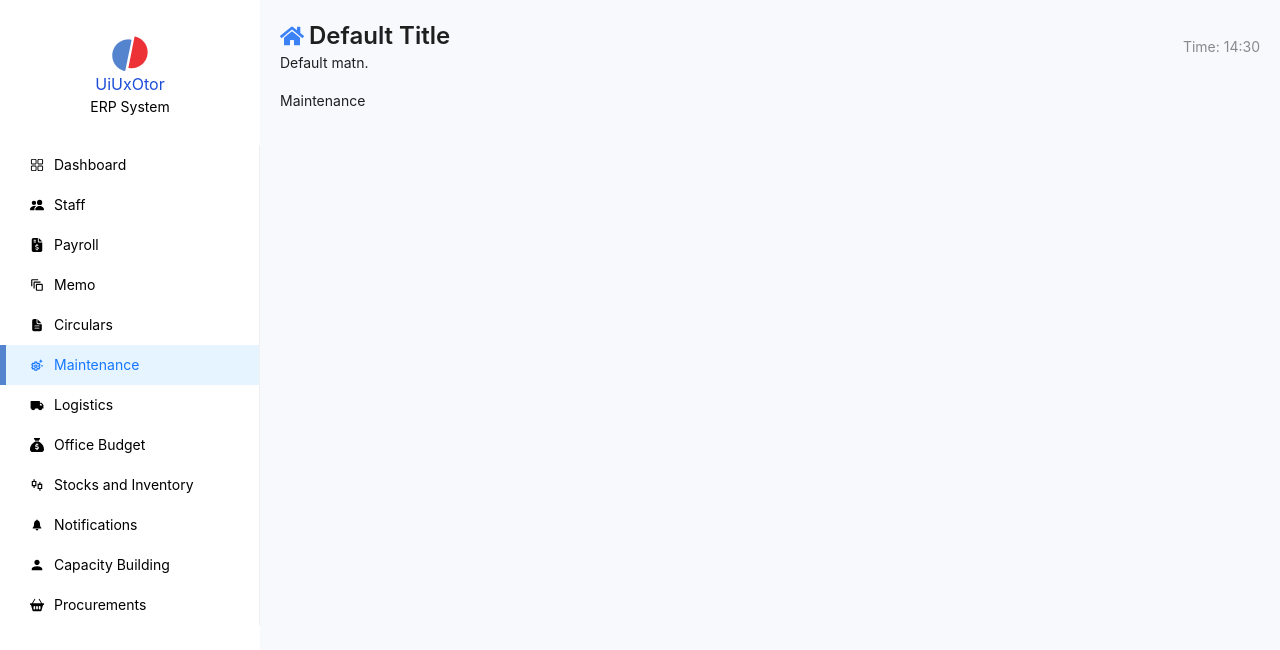
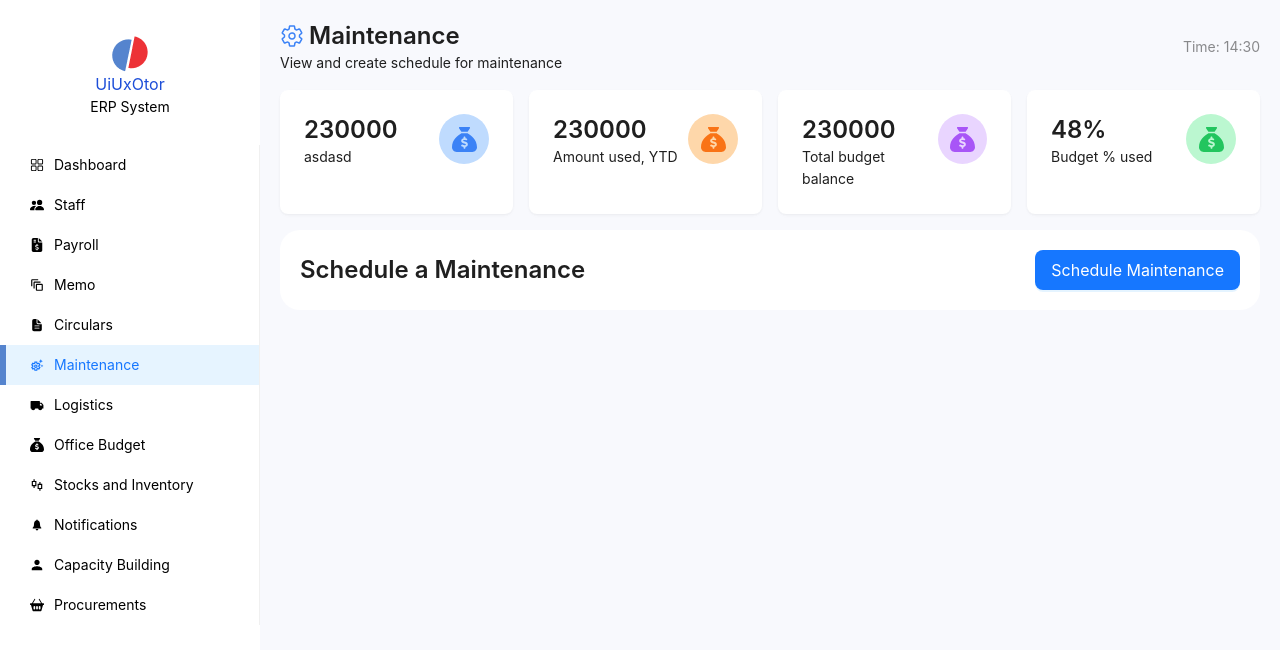
Before and after one commit to hakimov0545/ERP, a React (Vite) app: page /admin/maintenance in a window 1280 px wide. Shown: the top 650 px of the page. Built offline with nearby package versions, Linux system fonts and the light colour scheme; no server answers.

Commit message:
yangi komponentlar qoshildi va kod yaxshilandi

```diff
--- /dev/null
+++ b/src/Interface/Interface.tsx
@@ -0,0 +1,5 @@
+export interface ICardData {
+    price: string | number;
+    desc: string;
+    iconColor: string;
+  }
--- /dev/null
+++ b/src/components/ActionBar.tsx
@@ -0,0 +1,28 @@
+import { Button, Flex } from "antd"
+import { Title } from "./Title"
+
+function ActionBar({title,buttonFunction,buttonTitle}:{title:string,buttonFunction:()=>void,buttonTitle:string}) {
+  return (
+    <Flex
+    justify="space-between"
+    align="center"
+    style={{
+      marginBottom: "16px",
+      backgroundColor: "white",
+      padding: "20px",
+      borderRadius: "20px",
+    }}
+  >
+    <Title level={3}>{title}</Title>
+    <Button
+      size="large"
+      onClick={buttonFunction}
+      type="primary"
+    >
+    {buttonTitle}
+    </Button>
+  </Flex>
+  )
+}
+
+export default ActionBar
--- /dev/null
+++ b/src/components/Card.tsx
@@ -0,0 +1,31 @@
+import { Avatar, Flex, Typography,Card as AntdCard } from "antd"
+import { Title } from "./Title"
+function Card({item,index,icon}:{item:any,index:number,icon:React.ReactNode}) {
+  return (
+          <AntdCard key={index} bordered={false}>
+              <Flex justify="space-between">
+                <div>
+                  <Title level={3}>{item.price.toLocaleString("en-US")}</Title>
+                  <Typography.Text>{item.desc}</Typography.Text>
+                </div>
+                <Avatar
+                  className={` ${
+                    item.iconColor === "orange"
+                      ? "bg-orange-200 text-orange-500"
+                      : item.iconColor === "purple"
+                      ? "bg-purple-200 text-purple-500 "
+                      : item.iconColor === "green"
+                      ? "bg-green-200 text-green-500"
+                      : item.iconColor === "blue"
+                      ? "bg-blue-200 text-blue-500"
+                      : ""
+                  }  `}
+                  size={50}
+                  icon={icon}
+                />
+              </Flex>
+            </AntdCard>
+  )
+}
+
+export default Card
--- a/src/components/Layout.tsx
+++ b/src/components/Layout.tsx
@@ -22,6 +22,7 @@ import { GrMoney } from "react-icons/gr";
 import { FaHome } from "react-icons/fa";
 import { BsPersonFill } from "react-icons/bs";
 import { GoCalendar } from "react-icons/go";
+import { IoSettingsOutline } from "react-icons/io5";
 
 const { Text, Title: AntdTitle } = Typography;
 
@@ -144,6 +145,24 @@ const Layout = ({ children }: { children?: React.ReactNode }) => {
           text: "Create and send memos to designated offices.",
           icon: <GoCalendar />,
         };
+      case "maintenance":
+          return {
+            title: "Maintenance",
+            text: "View and create schedule for maintenance",
+            icon: <IoSettingsOutline />,
+          };
+      case "office-budget":
+          return {
+            title: "Office Budget",
+            text: "View, create and send budget request.",
+            icon: <FaSackDollar />,
+          };
+      case "office-budget/create-budget":
+            return {
+              title: "Create Budget",
+              text: "create and send budget request.",
+              icon: <FaSackDollar />,
+          };
       default:
         return {
           title: "Default Title",
--- /dev/null
+++ b/src/components/Title.tsx
@@ -0,0 +1,5 @@
+import styled from "@emotion/styled";
+import { Typography } from "antd";
+export const Title = styled(Typography.Title)`
+  margin: 0px !important;
+`;
--- a/src/pages/admin/Maintenance.tsx
+++ b/src/pages/admin/Maintenance.tsx
@@ -1,5 +1,21 @@
+import ActionBar from "@components/ActionBar";
+import Card from "@components/Card";
+import { ICardData } from "@Interface/Interface";
+import { FaSackDollar } from "react-icons/fa6";
+const cardData: ICardData[] = [
+  { price: "230000", desc: "asdasd", iconColor: "blue" },
+  { price: "230000", desc: "Amount used, YTD", iconColor: "orange" },
+  { price: "230000", desc: "Total budget balance", iconColor: "purple" },
+  { price: "48%", desc: "Budget % used", iconColor: "green" },
+];
 function Maintenance() {
-  return <div>Maintenance</div>;
+  return <><div className="grid grid-cols-4 gap-4 mb-4">
+    {cardData.map((item,index)=>(
+      <Card item={item} index={index} icon={<FaSackDollar/>}></Card>
+    ))}
+    </div>
+   <ActionBar title="Schedule a Maintenance" buttonTitle="Schedule Maintenance" buttonFunction={()=>{}}></ActionBar>
+    </>;
 }
 
 export default Maintenance;
--- a/src/pages/admin/office budget/OfficeBudget.tsx
+++ b/src/pages/admin/office budget/OfficeBudget.tsx
@@ -1,20 +1,11 @@
-import classNames from "classnames";
-import { Avatar, Button, Card, Col, Flex, Row, Table, Typography } from "antd";
-import styled from "@emotion/styled";
+import { Table, Typography } from "antd";
 import { FaSackDollar } from "react-icons/fa6";
 import { useNavigate } from "react-router-dom";
 import { TableCols } from "@data/OfficeData";
-const { Text, Title: AntdTitle } = Typography;
+import { ICardData } from "@Interface/Interface";
+import ActionBar from "@components/ActionBar";
+import Card from "@components/Card";
 
-const Title = styled(AntdTitle)`
-  margin: 0px !important;
-`;
-
-interface ICardData {
-  price: string | number;
-  desc: string;
-  iconColor: string;
-}
 const cardData: ICardData[] = [
   { price: "230000", desc: "asdasd", iconColor: "blue" },
   { price: "230000", desc: "Amount used, YTD", iconColor: "orange" },
@@ -26,58 +17,12 @@ function OfficeBudget() {
   const navigate = useNavigate();
   return (
     <>
-      <Row gutter={16} style={{ marginBottom: "16px" }}>
+      <div className="grid grid-cols-4 gap-4 mb-4" >
         {cardData.map((item, index) => (
-          <Col span={6} key={index}>
-            <Card bordered={false}>
-              <Flex justify="space-between">
-                <div>
-                  <Title level={3}>{item.price.toLocaleString("en-US")}</Title>
-                  <Text>{item.desc}</Text>
-                </div>
-                <Avatar
-                  className={` ${
-                    item.iconColor === "orange"
-                      ? "bg-orange-200 text-orange-500"
-                      : item.iconColor === "purple"
-                      ? "bg-purple-200 text-purple-500 "
-                      : item.iconColor === "green"
-                      ? "bg-green-200 text-green-500"
-                      : item.iconColor === "blue"
-                      ? "bg-blue-200 text-blue-500"
-                      : ""
-                  }  `}
-                  size={50}
-                  icon={
-                    <FaSackDollar
-                      className={classNames(`text-${item.iconColor}`)}
-                    />
-                  }
-                />
-              </Flex>
-            </Card>
-          </Col>
+        <Card item={item} index={index} icon={<FaSackDollar/>}></Card>
         ))}
-      </Row>
-      <Flex
-        justify="space-between"
-        align="center"
-        style={{
-          marginBottom: "16px",
-          backgroundColor: "white",
-          padding: "20px",
-          borderRadius: "20px",
-        }}
-      >
-        <Title level={3}>Create a Budget</Title>
-        <Button
-          size="large"
-          onClick={() => navigate("create-budget")}
-          type="primary"
-        >
-          Create Budget
-        </Button>
-      </Flex>
+      </div>
+       <ActionBar title="Create a Budget" buttonFunction={() => navigate("create-budget")} buttonTitle="Create Budget"></ActionBar>
       <div
         style={{
           borderRadius: "20px",
@@ -86,7 +31,7 @@ function OfficeBudget() {
           paddingBottom: "40px",
         }}
       >
-        <AntdTitle level={3}>Budget History</AntdTitle>
+        <Typography.Title level={3}>Budget History</Typography.Title>
         <Table columns={TableCols} />
       </div>
     </>
```
